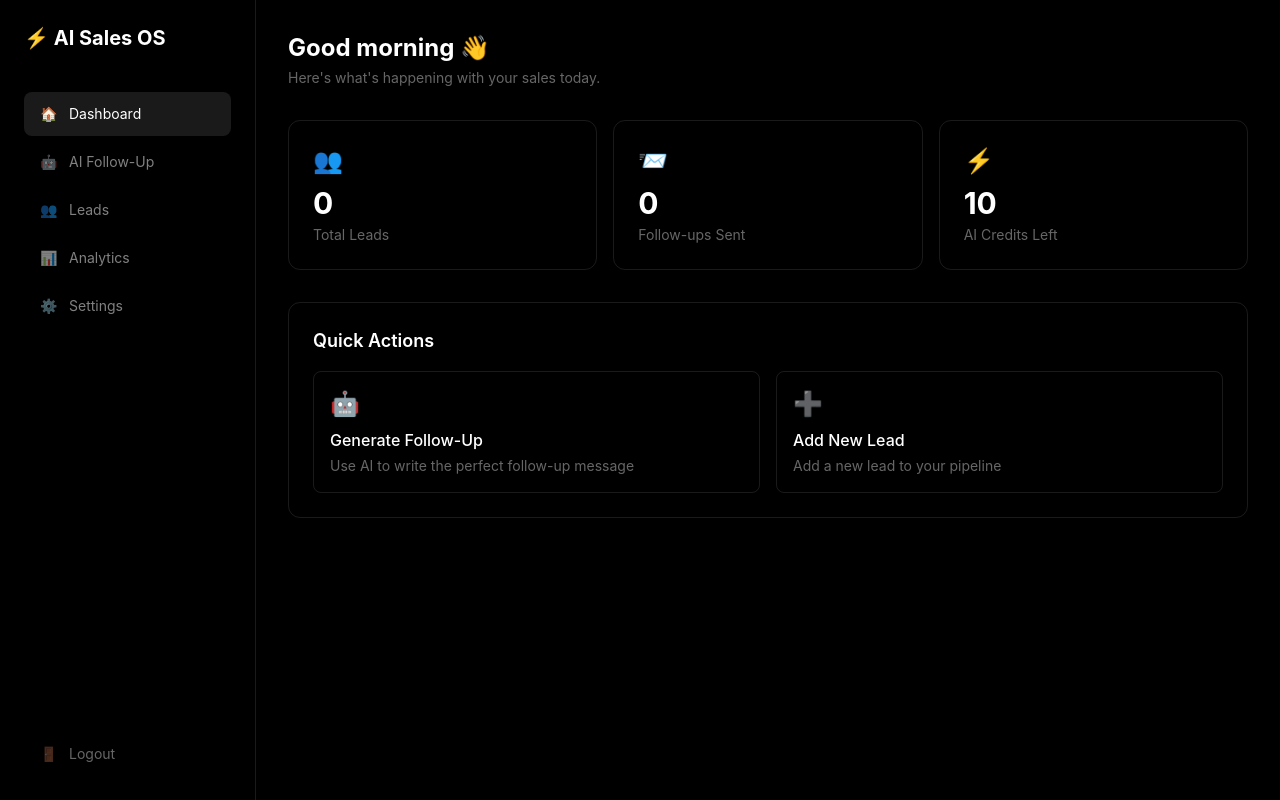
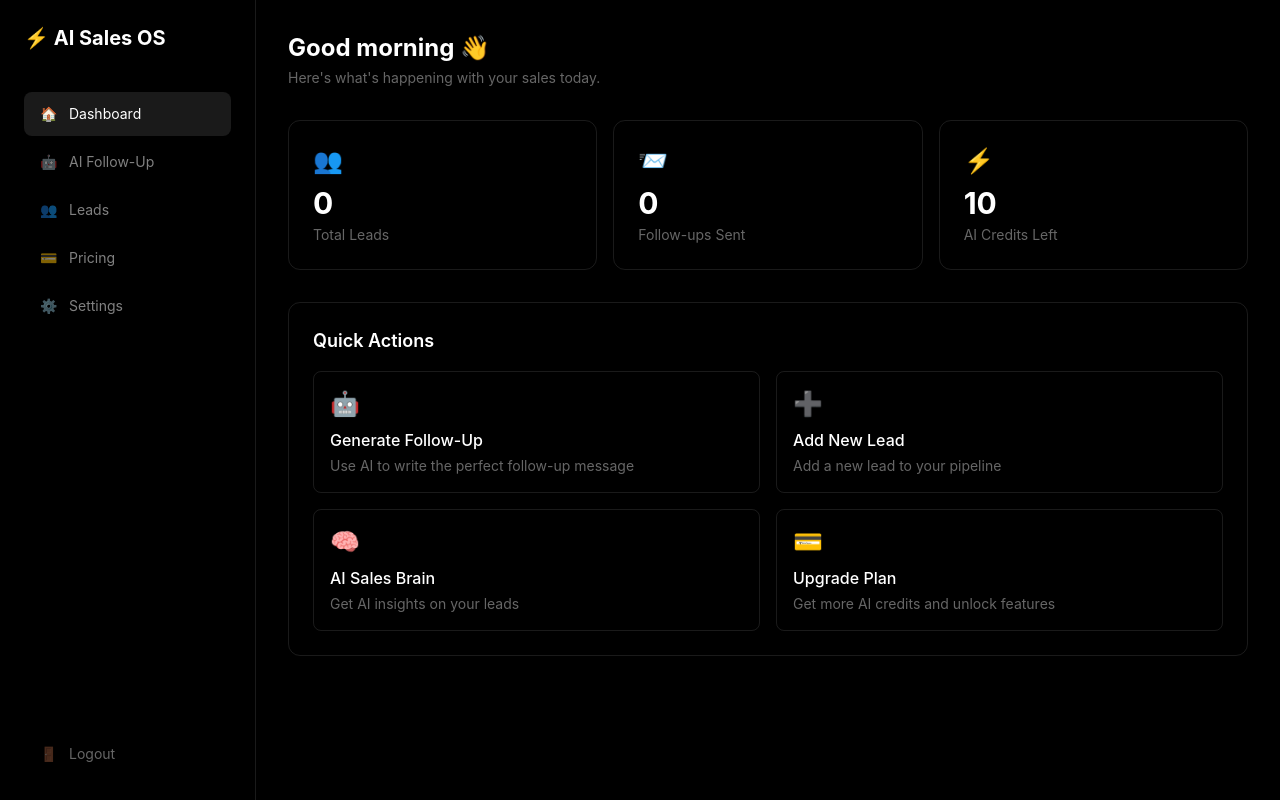
Before and after one commit to abhayak47/ai-sales-os, a React (Vite) app in the folder frontend/: page /dashboard in a window 1280 px wide. Built offline with nearby package versions, Linux system fonts and the light colour scheme.

Commit message:
Add pricing page and payments

```diff
--- a/frontend/src/pages/Dashboard.jsx
+++ b/frontend/src/pages/Dashboard.jsx
@@ -17,14 +17,15 @@ export default function Dashboard() {
         <div className="text-xl font-bold mb-10">⚡ AI Sales OS</div>
         <nav className="flex flex-col gap-1 flex-1">
           {[
-            { icon: "🏠", label: "Dashboard" },
-            { icon: "🤖", label: "AI Follow-Up" },
-            { icon: "👥", label: "Leads" },
-            { icon: "📊", label: "Analytics" },
-            { icon: "⚙️", label: "Settings" },
+            { icon: "🏠", label: "Dashboard", path: "/dashboard" },
+            { icon: "🤖", label: "AI Follow-Up", path: "/followup" },
+            { icon: "👥", label: "Leads", path: "/leads" },
+            { icon: "💳", label: "Pricing", path: "/pricing" },
+            { icon: "⚙️", label: "Settings", path: "/dashboard" },
           ].map((item, i) => (
             <button
               key={i}
+              onClick={() => navigate(item.path)}
               className={`flex items-center gap-3 px-4 py-3 rounded-lg text-sm transition text-left
                 ${i === 0
                   ? "bg-white/10 text-white"
@@ -47,7 +48,6 @@ export default function Dashboard() {
 
       {/* Main Content */}
       <div className="flex-1 p-8">
-        {/* Header */}
         <div className="mb-8">
           <h1 className="text-2xl font-bold">Good morning 👋</h1>
           <p className="text-white/40 text-sm mt-1">
@@ -81,12 +81,26 @@ export default function Dashboard() {
               {
                 icon: "🤖",
                 title: "Generate Follow-Up",
-                desc: "Use AI to write the perfect follow-up message", path: "/followup",
+                desc: "Use AI to write the perfect follow-up message",
+                path: "/followup",
               },
               {
                 icon: "➕",
                 title: "Add New Lead",
-                desc: "Add a new lead to your pipeline", path: "/leads",
+                desc: "Add a new lead to your pipeline",
+                path: "/leads",
+              },
+              {
+                icon: "🧠",
+                title: "AI Sales Brain",
+                desc: "Get AI insights on your leads",
+                path: "/leads",
+              },
+              {
+                icon: "💳",
+                title: "Upgrade Plan",
+                desc: "Get more AI credits and unlock features",
+                path: "/pricing",
               },
             ].map((action, i) => (
               <div
```
